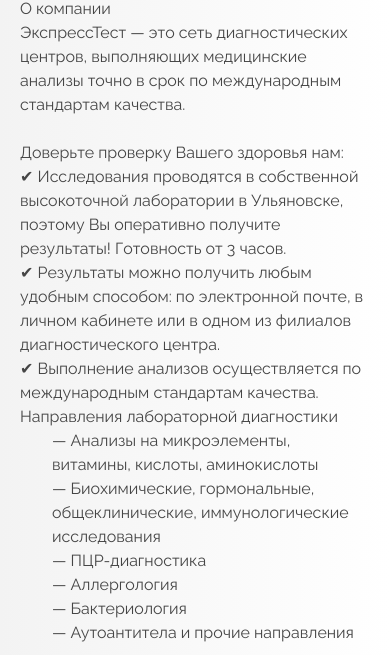
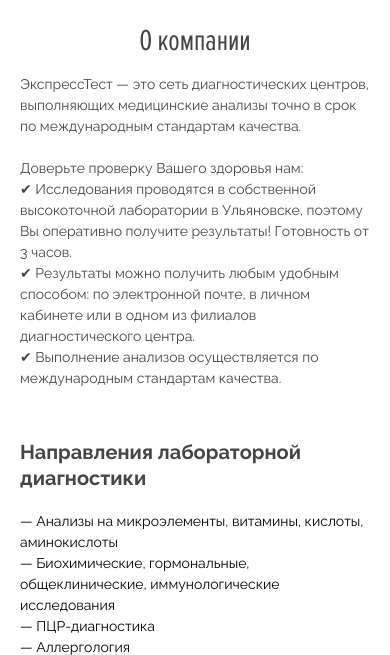
Before and after one commit to NikitaNevsky/phlebology, a plain HTML site: page about.html in a window 390 px wide. Shown: the part 189-844 px from the top of the page. Drawn offline with nearby package versions, Linux system fonts and the light colour scheme.

Commit message:
Update css

```diff
--- a/css/style.css
+++ b/css/style.css
@@ -2557,6 +2557,73 @@
   display: none;
 }
 
+.main__contacts {
+  background: #ffffff;
+}
+
+.contacts__about {
+  display: flex;
+  flex-wrap: wrap;
+  row-gap: 20px;
+  column-gap: 29px;
+  margin-bottom: 40px;
+}
+
+.contacts__about img {
+  width: auto;
+  height: auto;
+  border-radius: 0;
+}
+
+.about {
+  margin-top: 60px;
+  padding-bottom: 160px;
+}
+
+.about__container {
+  max-width: 840px;
+  margin: auto;
+}
+
+.about__title {
+  font-family: 'Proxima Nova ExCn Rg';
+  font-weight: normal;
+  font-size: 64px;
+  line-height: 1;
+  color: #454545;
+  position: relative;
+  margin-bottom: 20px;
+}
+
+.about__subtitle {
+  font: 16px;
+  line-height: 150%;
+  margin-bottom: 40px;
+}
+
+.about__list {
+  display: flex;
+  flex-direction: column;
+  row-gap: 40px;
+}
+
+.about__item--title {
+  font-size: 30px;
+  line-height: 130%;
+  font-weight: bold;
+  margin-bottom: 10px;
+}
+
+.about__item ul {
+  padding-left: 0;
+}
+
+.about__item ul li {
+  font-size: 20px;
+  line-height: 160%;
+  color: #000000;
+}
+
 @media (max-width: 992px) {
   [class*=__container] {
     padding: 0 20px;
@@ -3942,4 +4009,37 @@
     margin-left: auto;
   }
 
-}
+  .about {
+    margin-top: 30px;
+    padding-bottom: 100px;
+  }
+
+  .about__title {
+    width: 100%;
+    font-size: 30px;
+    line-height: 27px;
+    margin-bottom: 20px;
+    text-align: center;
+  }
+
+  .about__subtitle {
+    font-size: 14px;
+    line-height: 150%;
+    margin-bottom: 50px;
+  }
+
+  .about__item {
+    row-gap: 50px;
+  }
+
+  .about__item--title {
+    font-size: 20px;
+    margin-bottom: 20px;
+  }
+
+  .about__item ul li {
+    font-size: 14px;
+    line-height: 150%;
+  }
+
+}
```
